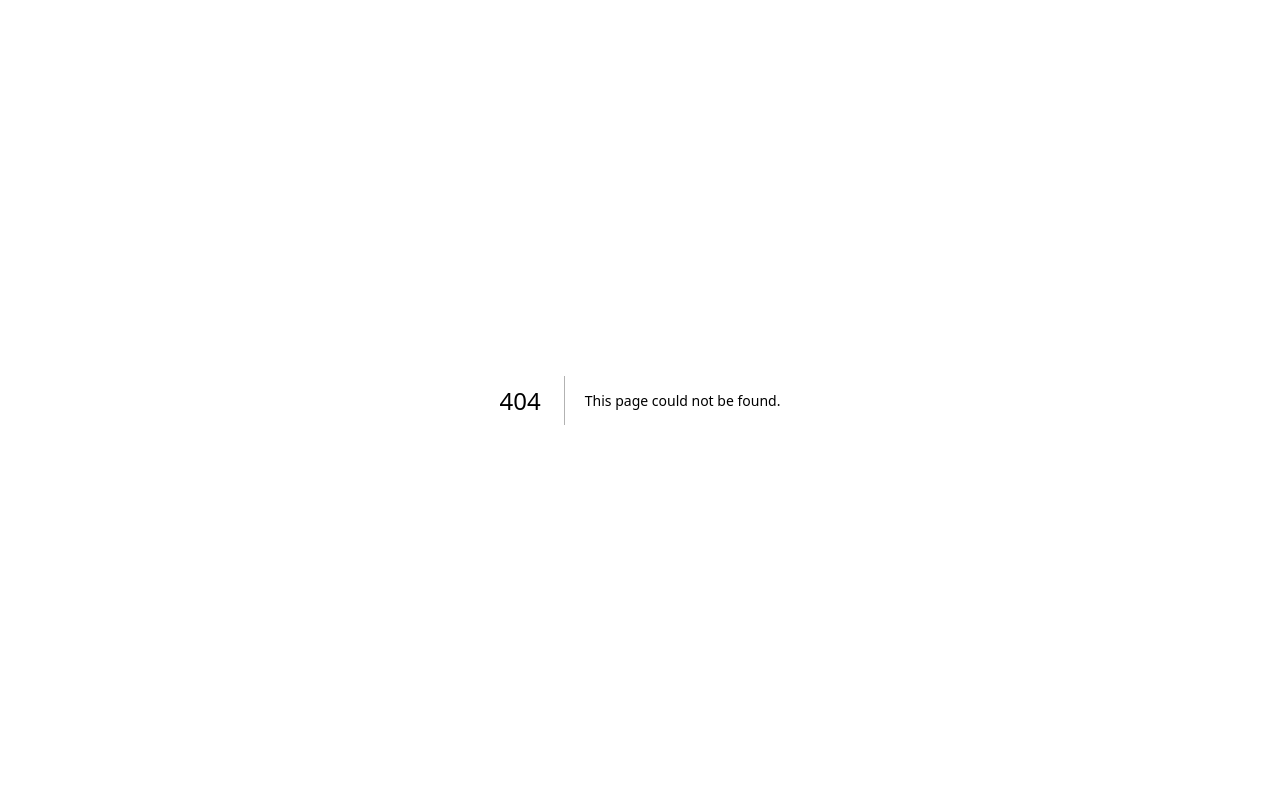
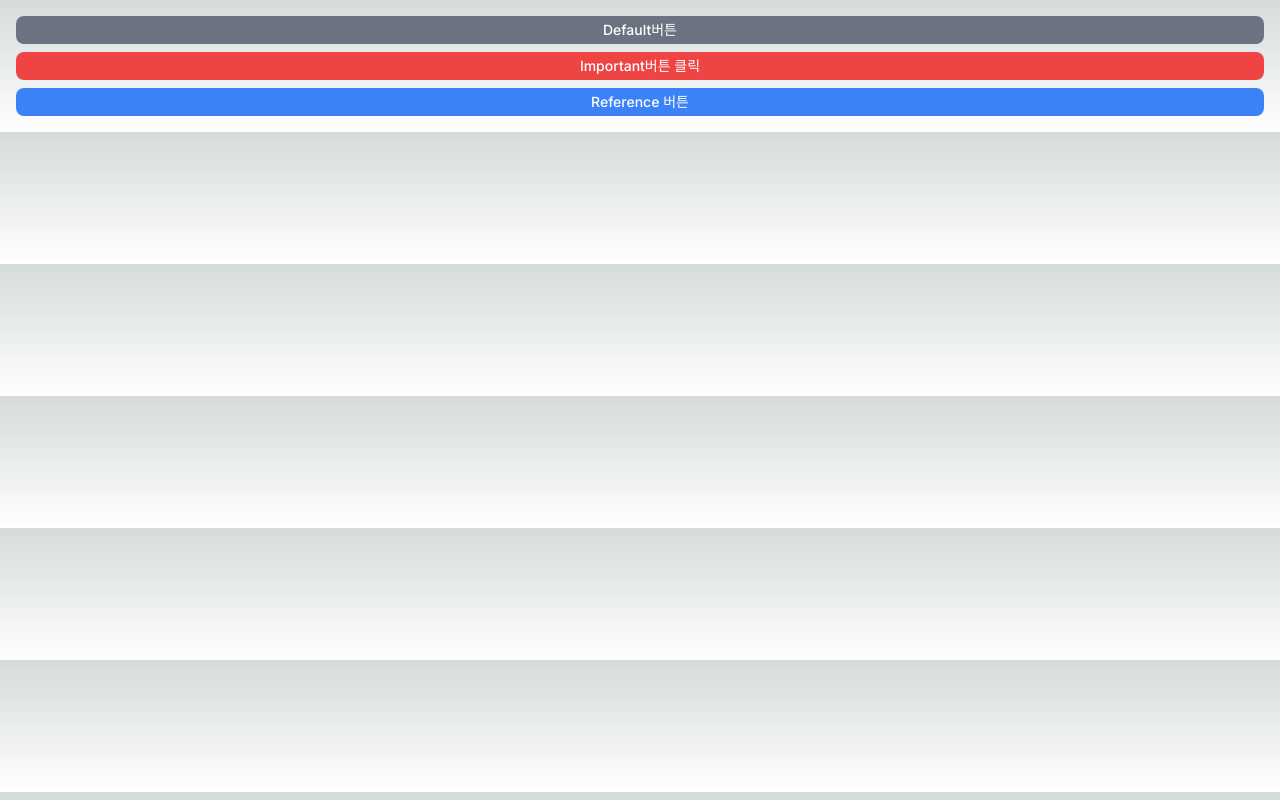
Before and after one commit to haejin-park/next_boilerplate, a Next.js app: page /button in a window 1280 px wide. Before the commit this address had no page. Built offline with nearby package versions, Linux system fonts and the light colour scheme.

Commit message:
clsx를 활용한 버튼  컴포넌트

```diff
--- /dev/null
+++ b/app/button/button.tsx
@@ -0,0 +1,20 @@
+import clsx from "clsx";
+
+export default function Button({
+    kind='default',
+    ...props
+}: React.ButtonHTMLAttributes<HTMLButtonElement> & {
+    kind?:'default' | 'important' | 'reference';
+}) {
+    return (
+        <button
+            className={clsx('rounded-lg px-3 py-1 text-sm font-medium', {
+                'bg-gray-500 text-white hover:bg-gray-700' : kind === 'default',
+                'bg-red-500 text-white hover:bg-red-700': kind === 'important',
+                'bg-blue-500 text-white hover:bg-blue-700': kind === 'reference'
+            })}
+            {...props}
+        >
+        </button>
+    );
+}
--- /dev/null
+++ b/app/button/page.tsx
@@ -0,0 +1,11 @@
+import { DefaultButton, ImportantButton, ReferenceButton } from "./various-button";
+
+export default function Home() {
+    return (
+        <main className="flex flex-col p-4 space-y-2">
+            <DefaultButton />
+            <ImportantButton />
+            <ReferenceButton />
+        </main>
+    )
+}
--- /dev/null
+++ b/app/button/various-button.tsx
@@ -0,0 +1,31 @@
+'use client'
+
+import { useState } from "react";
+import Button from "./button";
+
+export function DefaultButton() {
+    const [clicked, setClicked] = useState(false);
+    return (
+        <Button kind="default" onClick={() => setClicked(true)}>
+            {clicked? "Default클릭됨" : "Default버튼"}
+        </Button>
+    );
+}
+
+export function ImportantButton() {
+    const handleMouseOver = () => { alert('마우스 오버 이벤트 처리')}
+    return (
+        <Button kind="important" onMouseOver={handleMouseOver}>
+            {'Important버튼 클릭'}
+        </Button>
+    );
+}
+
+export function ReferenceButton() {
+    const handleDoubleClick = () => { alert('더블 클릭 이벤트 처리'); };
+    return (
+        <Button kind="reference" onDoubleClick={handleDoubleClick}>
+            {'Reference 버튼'}
+        </Button>
+    )
+}
--- a/package.json
+++ b/package.json
@@ -9,6 +9,7 @@
     "lint": "next lint"
   },
   "dependencies": {
+    "clsx": "^2.1.1",
     "next": "^14.2.5",
     "react": "^18.3.1",
     "react-dom": "^18.3.1"
```
Also changed, not shown: 1 other file (tests, documents, lock files or other folders).
